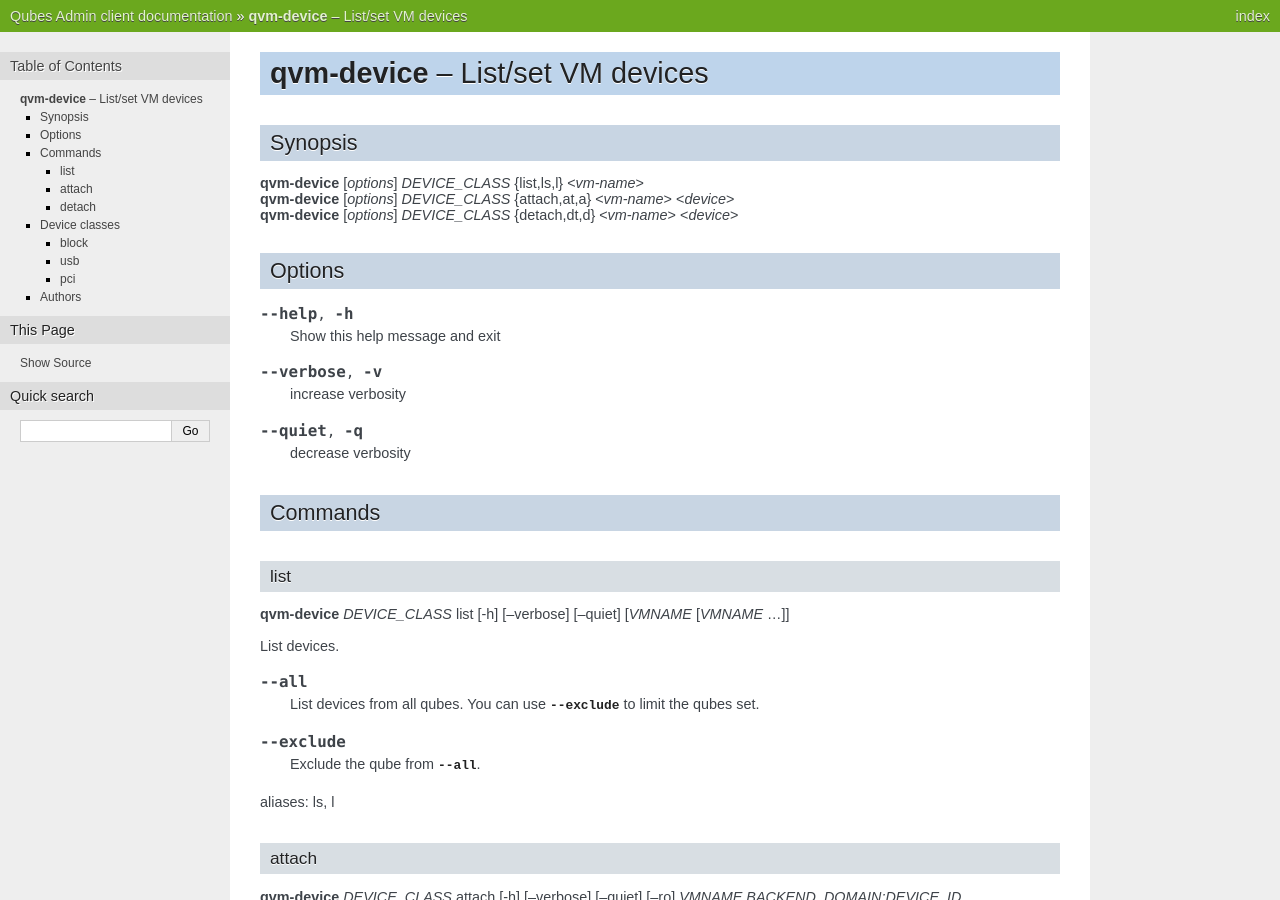
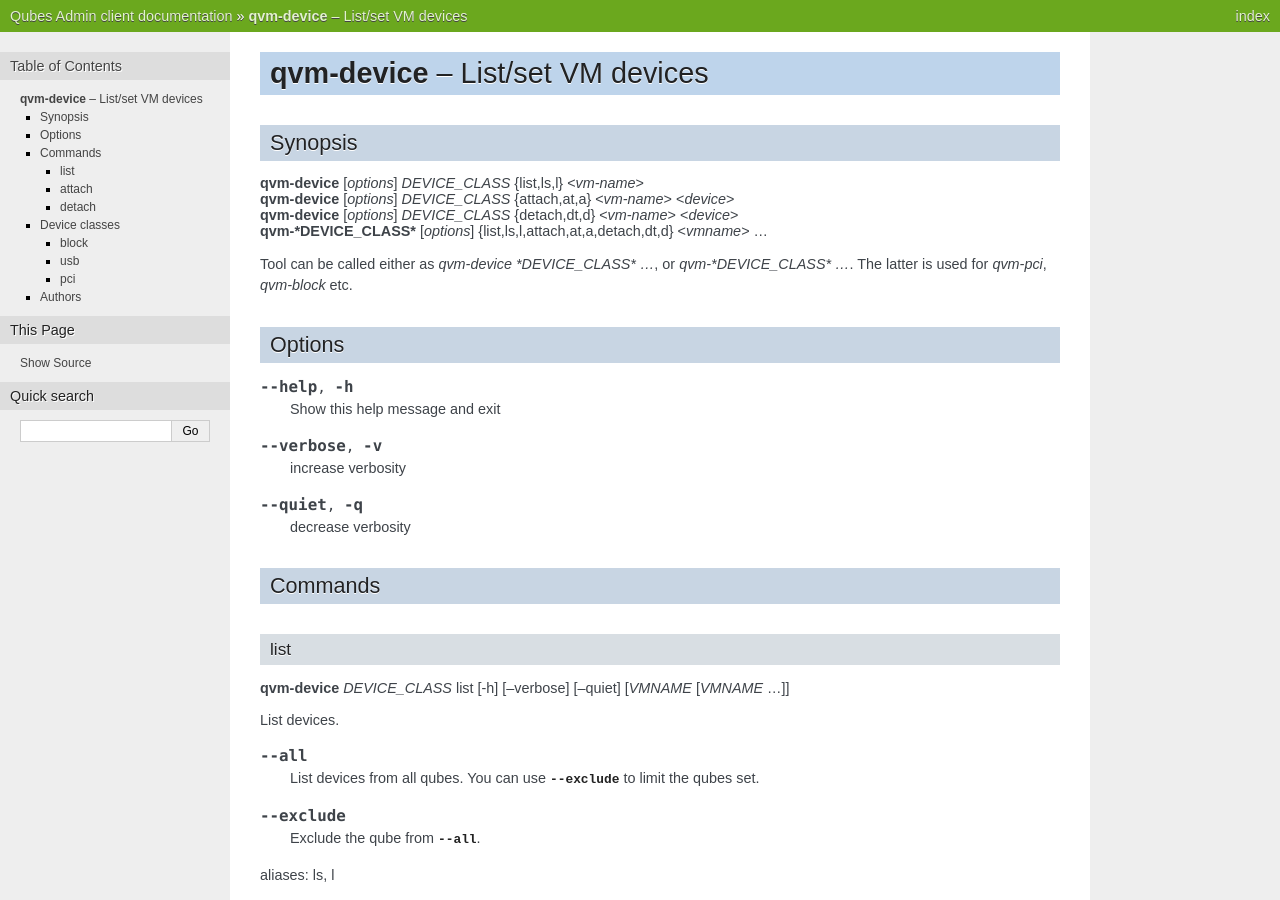
Before and after one commit to QubesOS/qubes-core-admin-client, a Sphinx documentation site: the page built from doc/manpages/qvm-device.rst, in a window 1280 px wide and 900 px high. Built offline with Sphinx 7.4.7, drawn with Linux system fonts in a browser that asks for light colours; the version number could not be read and is left out.

Commit message:
doc: add info about specific qvm-device cases
The tool can be called also as qvm-DEVICE_CLASS, for example qvm-block
or qvm-pci.

```diff
--- a/doc/manpages/qvm-device.rst
+++ b/doc/manpages/qvm-device.rst
@@ -9,6 +9,10 @@
 | :command:`qvm-device` [*options*] *DEVICE_CLASS* {list,ls,l} <*vm-name*>
 | :command:`qvm-device` [*options*] *DEVICE_CLASS* {attach,at,a} <*vm-name*> <*device*>
 | :command:`qvm-device` [*options*] *DEVICE_CLASS* {detach,dt,d} <*vm-name*> <*device*>
+| :command:`qvm-*DEVICE_CLASS*` [*options*] {list,ls,l,attach,at,a,detach,dt,d} <*vmname*> ...
+
+Tool can be called either as `qvm-device *DEVICE_CLASS* ...`, or
+`qvm-*DEVICE_CLASS* ...`. The latter is used for `qvm-pci`, `qvm-block` etc.
 
 Options
 =======
```
